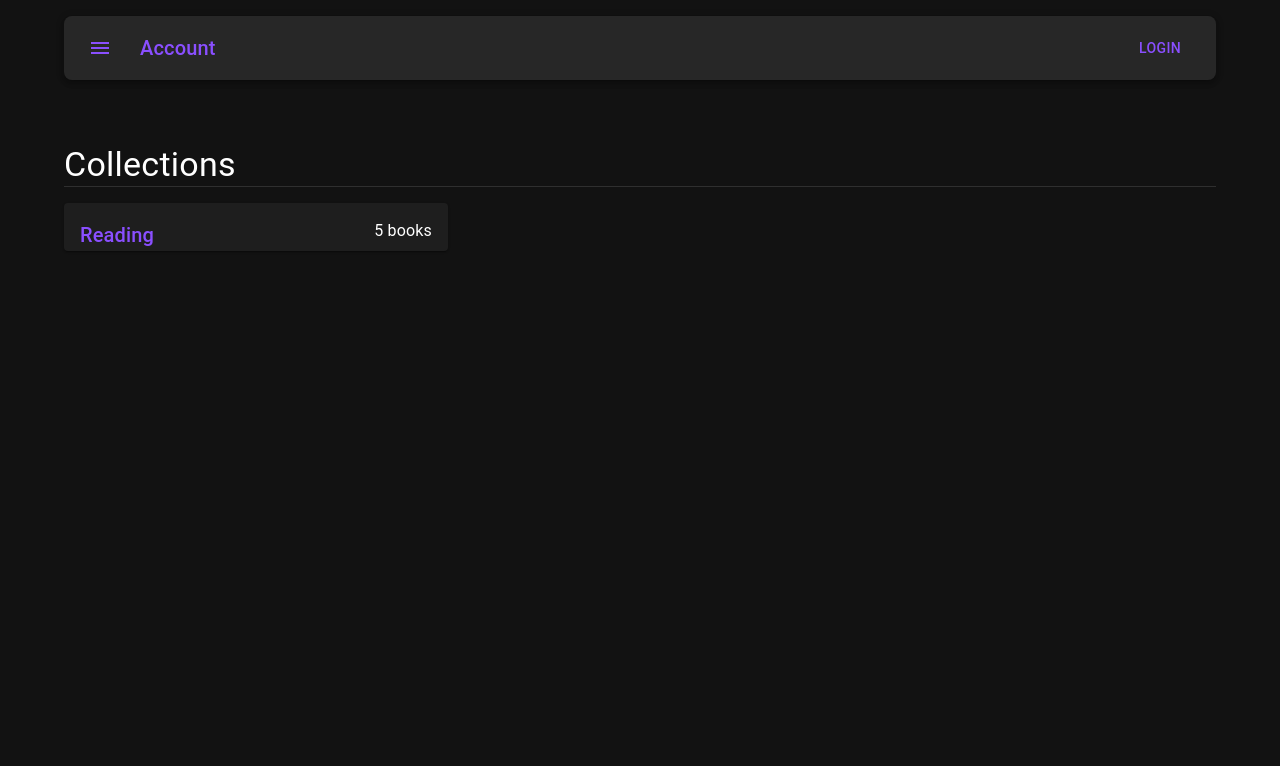
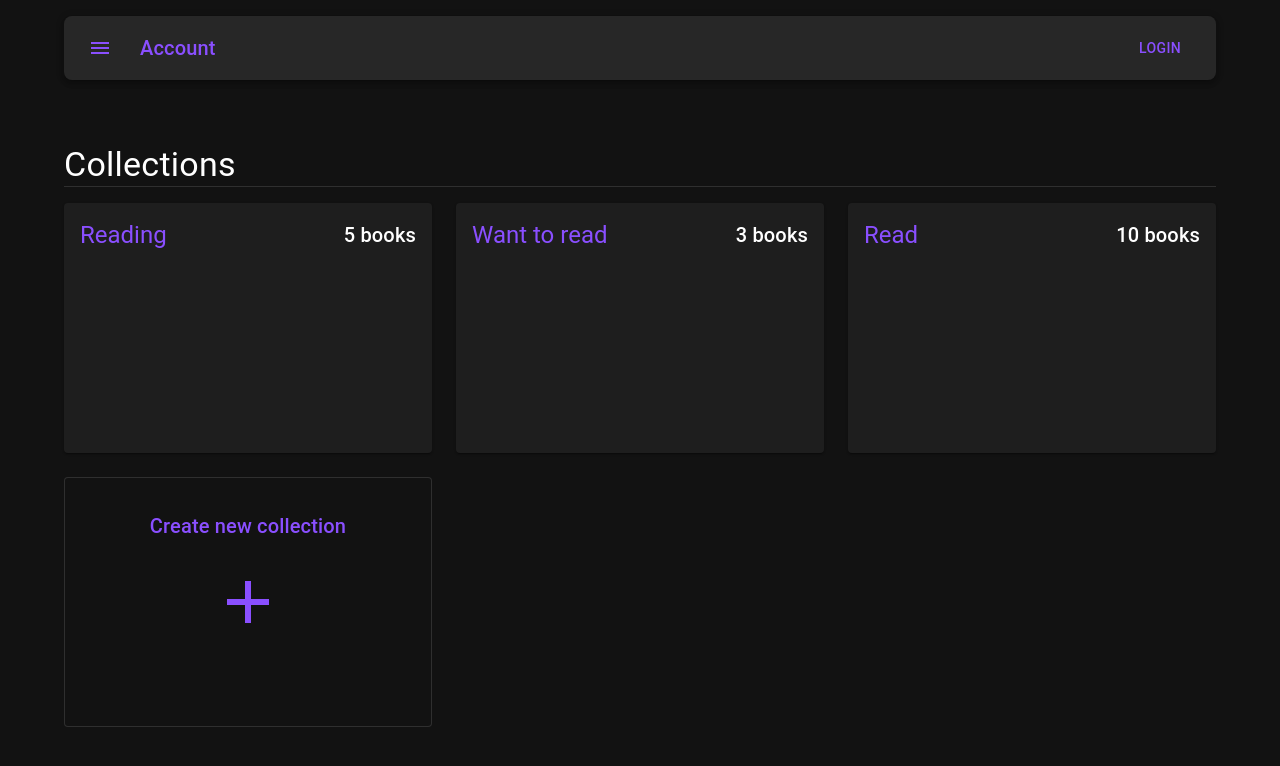
Before and after one commit to BenKelenski/booked, a React (Vite) app in the folder frontend/: page /account in a window 1280 px wide. Shown: the top 766 px of the page. Built offline with nearby package versions, Linux system fonts and the light colour scheme.

Commit message:
layout for accounts page with cards

```diff
--- /dev/null
+++ b/frontend/src/components/AddCollectionCard.tsx
@@ -0,0 +1,49 @@
+import { Add } from '@mui/icons-material'
+import {
+  Box,
+  Card,
+  CardActions,
+  CardContent,
+  IconButton,
+  Typography,
+} from '@mui/material'
+
+const AddCollectionCard = () => {
+  const handleCreateCollection = () => {
+    console.log('Create new collection')
+  }
+
+  return (
+    <Box>
+      <Card variant='outlined' sx={{ minWidth: 275, minHeight: 250 }}>
+        <CardContent sx={{ textAlign: 'center' }}>
+          <Typography
+            variant='h6'
+            color='primary'
+            sx={{ paddingTop: 2, paddingBottom: 2 }}
+          >
+            Create new collection
+          </Typography>
+          <CardActions
+            sx={{
+              justifyContent: 'center',
+              alignItems: 'center',
+              height: '100%',
+            }}
+          >
+            <IconButton
+              onClick={handleCreateCollection}
+              aria-label='Create new collection'
+              color='primary'
+              sx={{ p: 0, height: '100%' }}
+            >
+              <Add sx={{ fontSize: 72 }} />
+            </IconButton>
+          </CardActions>
+        </CardContent>
+      </Card>
+    </Box>
+  )
+}
+
+export default AddCollectionCard
--- /dev/null
+++ b/frontend/src/components/CollectionCard.tsx
@@ -0,0 +1,25 @@
+import { Box, Card, CardContent, Typography } from '@mui/material'
+
+interface Props {
+  title: string
+  count: number
+}
+
+const CollectionCard = ({ title, count }: Props) => {
+  return (
+    <Box>
+      <Card sx={{ minWidth: 275, minHeight: 250 }}>
+        <CardContent>
+          <Typography variant='h5' color='primary' sx={{ float: 'left' }}>
+            {title}
+          </Typography>
+          <Typography variant='h6' sx={{ float: 'right' }}>
+            {count} books
+          </Typography>
+        </CardContent>
+      </Card>
+    </Box>
+  )
+}
+
+export default CollectionCard
--- a/frontend/src/pages/Account.tsx
+++ b/frontend/src/pages/Account.tsx
@@ -8,11 +8,13 @@ import {
 } from '@mui/material'
 
 import NavBar from '../components/NavBar'
+import AddCollectionCard from '../components/AddCollectionCard'
+import CollectionCard from '../components/CollectionCard'
 
 const Account = () => {
   return (
     <Container>
-      <NavBar title='Account' isLoggedIn={false} />
+      <NavBar title='Account' isLoggedIn={false}/>
       <Grid
         container
         direction='column'
@@ -28,20 +30,28 @@ const Account = () => {
           <Divider orientation='horizontal' variant='fullWidth' />
         </Grid>
         <Grid size={12}>
-          <Grid container>
+          <Grid
+            container
+            direction='row'
+            spacing={3}
+            sx={{
+              justifyContent: 'flex-start',
+              alignItems: 'center',
+            }}
+            columns={{ xs: 4, sm: 8, md: 12, lg: 12 }}
+            // columnSpacing={2}
+          >
             <Grid size={4}>
-              <Card>
-                <CardContent>
-                  <Typography
-                    variant='h6'
-                    color='primary'
-                    sx={{ float: 'left' }}
-                  >
-                    Reading
-                  </Typography>
-                  <Typography sx={{ float: 'right' }}>5 books</Typography>
-                </CardContent>
-              </Card>
+              <CollectionCard title='Reading' count={5}/>
+            </Grid>
+            <Grid size={4}>
+              <CollectionCard title='Want to read' count={3}/>
+            </Grid>
+            <Grid size={4}>
+              <CollectionCard title='Read' count={10}/>
+            </Grid>
+            <Grid size={4}>
+              <AddCollectionCard />
             </Grid>
           </Grid>
         </Grid>
```
